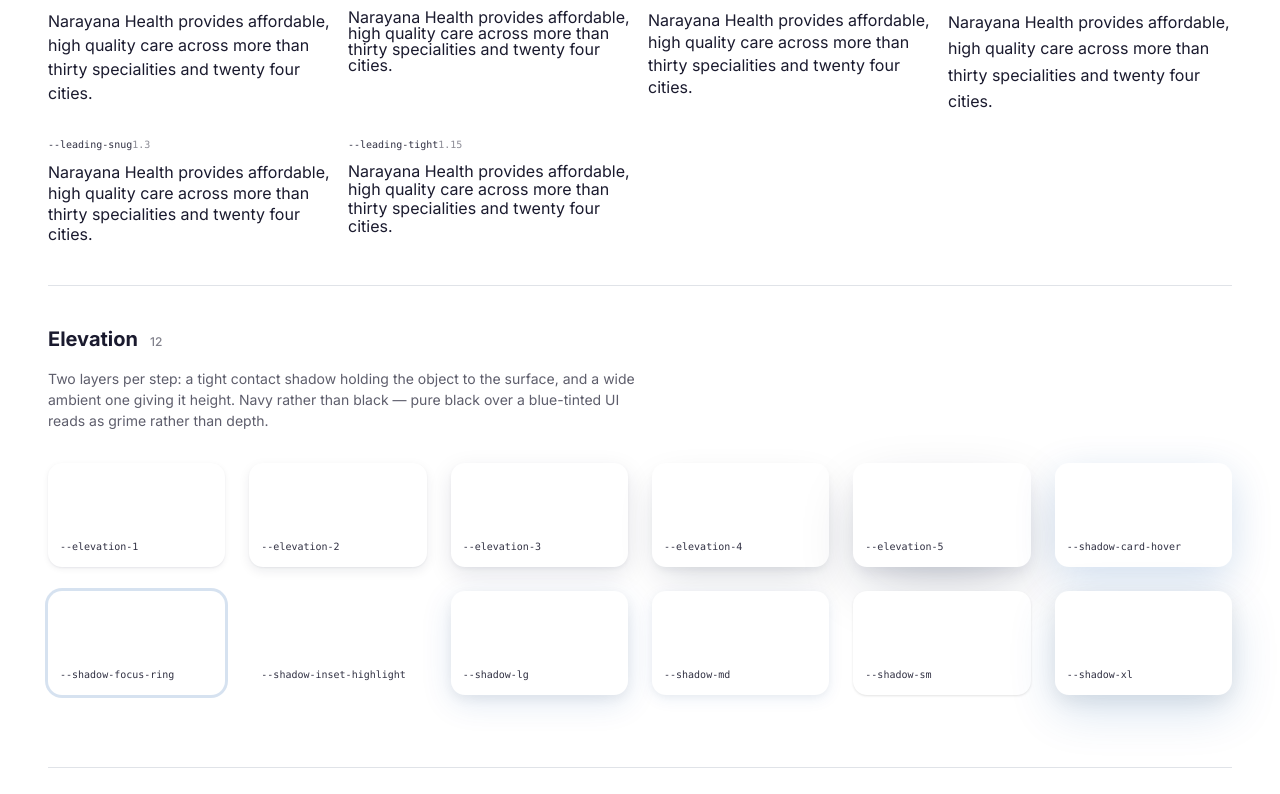
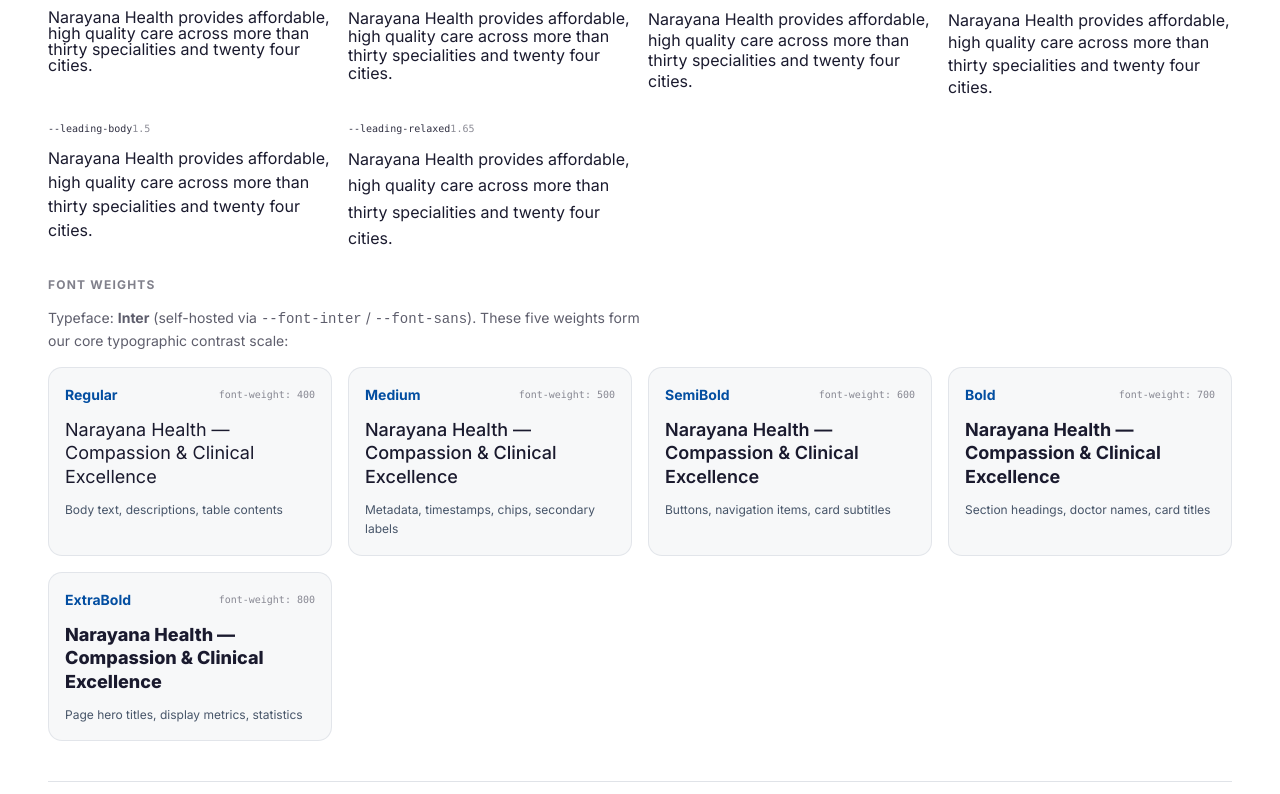
Before and after one commit to athmadesign25/NHHerov4, a Next.js app: page /ds-lab in a window 1280 px wide. Shown: the part 6126-6920 px from the top of the page. Built offline with nearby package versions, Linux system fonts and the light colour scheme.

Commit message:
fix(ds-lab): sort typography and spacing numerically and add font weights section

```diff
--- a/src/app/ds-lab/ds-lab.module.css
+++ b/src/app/ds-lab/ds-lab.module.css
@@ -192,6 +192,51 @@
 .leadCell p {
   margin-top: 6px;
   font-size: var(--font-size-base);
+}
+
+.weightGrid {
+  display: grid;
+  grid-template-columns: repeat(auto-fit, minmax(260px, 1fr));
+  gap: var(--space-16);
+  margin-top: var(--space-12);
+}
+
+.weightCell {
+  padding: var(--space-16);
+  border-radius: var(--radius-lg);
+  background: rgba(var(--slate-500-rgb, 100, 116, 139), 0.05);
+  border: 1px solid rgba(var(--slate-500-rgb, 100, 116, 139), 0.14);
+  display: flex;
+  flex-direction: column;
+  gap: var(--space-8);
+}
+
+.weightHeader {
+  display: flex;
+  align-items: center;
+  justify-content: space-between;
+}
+
+.weightName {
+  font-size: var(--font-size-sm);
+  font-weight: 700;
+  color: var(--color-primary);
+}
+
+.weightSpecimen {
+  font-size: var(--font-size-lg);
+  line-height: var(--leading-snug);
+  margin: var(--space-4) 0;
+  color: var(--color-text);
+}
+
+.dark .weightSpecimen {
+  color: var(--color-text-inverse);
+}
+
+.weightDesc {
+  font-size: var(--font-size-xs);
+  color: var(--color-text-secondary);
 }
 
 /* ─── elevation ─── */
--- a/src/app/ds-lab/page.tsx
+++ b/src/app/ds-lab/page.tsx
@@ -82,12 +82,32 @@ export default function DsLab() {
     return /^(#|rgb|hsl)/.test(v);
   };
 
+  const parsePx = (t: Token) => {
+    const v = resolve(t.name) || t.value;
+    const m = v.match(/([\d.]+)px/);
+    return m ? parseFloat(m[1]) : 0;
+  };
+  const parseNum = (t: Token) => {
+    const v = resolve(t.name) || t.value;
+    const n = parseFloat(v);
+    return isNaN(n) ? 0 : n;
+  };
+
   const colours = tokens.filter((t) => isColour(t) && !match(t, /-rgb$/));
   const channels = tokens.filter((t) => match(t, /-rgb$/));
-  const sizes = tokens.filter((t) => match(t, /^--font-size-/));
-  const leading = tokens.filter((t) => match(t, /^--leading-/));
-  const spacing = tokens.filter((t) => match(t, /^--space-/) || match(t, /^--sp-/));
-  const radii = tokens.filter((t) => match(t, /^--radius-/));
+  const sizes = tokens
+    .filter((t) => match(t, /^--font-size-/))
+    .sort((a, b) => parsePx(a) - parsePx(b));
+  const leading = tokens
+    .filter((t) => match(t, /^--leading-/))
+    .sort((a, b) => parseNum(a) - parseNum(b));
+  const spacing = tokens
+    .filter((t) => match(t, /^--space-/))
+    .sort((a, b) => parsePx(a) - parsePx(b));
+  const radii = tokens
+    .filter((t) => match(t, /^--radius-/) && t.name !== "--radius-full")
+    .sort((a, b) => parsePx(a) - parsePx(b))
+    .concat(tokens.filter((t) => t.name === "--radius-full"));
   const blurs = tokens.filter((t) => match(t, /^--blur-/));
   const sectionRhythms = tokens.filter((t) => match(t, /^--section-y/));
   // --shadow-rgb is a channel triplet rather than a shadow, so it would
@@ -188,6 +208,33 @@ export default function DsLab() {
                   Narayana Health provides affordable, high quality care across more than thirty
                   specialities and twenty four cities.
                 </p>
+              </div>
+            ))}
+          </div>
+        </div>
+        <div className={styles.block}>
+          <h3 className={styles.h3}>Font weights</h3>
+          <p className={styles.note}>
+            Typeface: <strong>Inter</strong> (self-hosted via <code>--font-inter</code> / <code>--font-sans</code>).
+            These five weights form our core typographic contrast scale:
+          </p>
+          <div className={styles.weightGrid}>
+            {[
+              { label: "Regular", weight: 400, role: "Body text, descriptions, table contents" },
+              { label: "Medium", weight: 500, role: "Metadata, timestamps, chips, secondary labels" },
+              { label: "SemiBold", weight: 600, role: "Buttons, navigation items, card subtitles" },
+              { label: "Bold", weight: 700, role: "Section headings, doctor names, card titles" },
+              { label: "ExtraBold", weight: 800, role: "Page hero titles, display metrics, statistics" },
+            ].map(({ label, weight, role }) => (
+              <div key={weight} className={styles.weightCell}>
+                <div className={styles.weightHeader}>
+                  <span className={styles.weightName}>{label}</span>
+                  <code className={styles.tokVal}>font-weight: {weight}</code>
+                </div>
+                <p className={styles.weightSpecimen} style={{ fontWeight: weight }}>
+                  Narayana Health — Compassion &amp; Clinical Excellence
+                </p>
+                <span className={styles.weightDesc}>{role}</span>
               </div>
             ))}
           </div>
```
